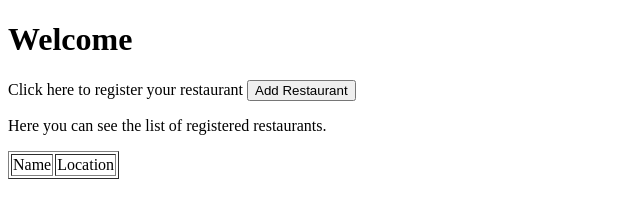
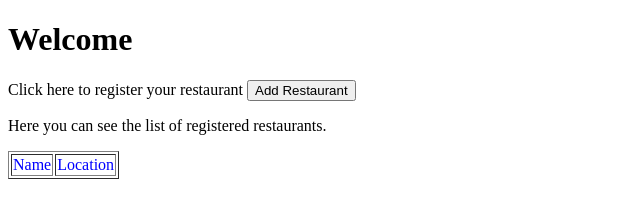
Before and after one commit to dineshdsv3/Swiggy, a website: page Public/html/adminHome.html in a window 1280 px wide. Shown: the full height of the page, 0-640 px from the left. Drawn offline with Linux system fonts and the light colour scheme; no server answers.

Commit message:
added color for admin page table header

```diff
--- a/Public/html/adminHome.html
+++ b/Public/html/adminHome.html
@@ -10,8 +10,8 @@
         <table border="1px">
             <thead>
                 <tr>
-                    <td>Name</td>
-                    <td>Location</td>
+                    <td style="color:blue">Name</td>
+                    <td style="color:blue">Location</td>
                 </tr>
             </thead>
             <tbody id = 'tBody'>
```
